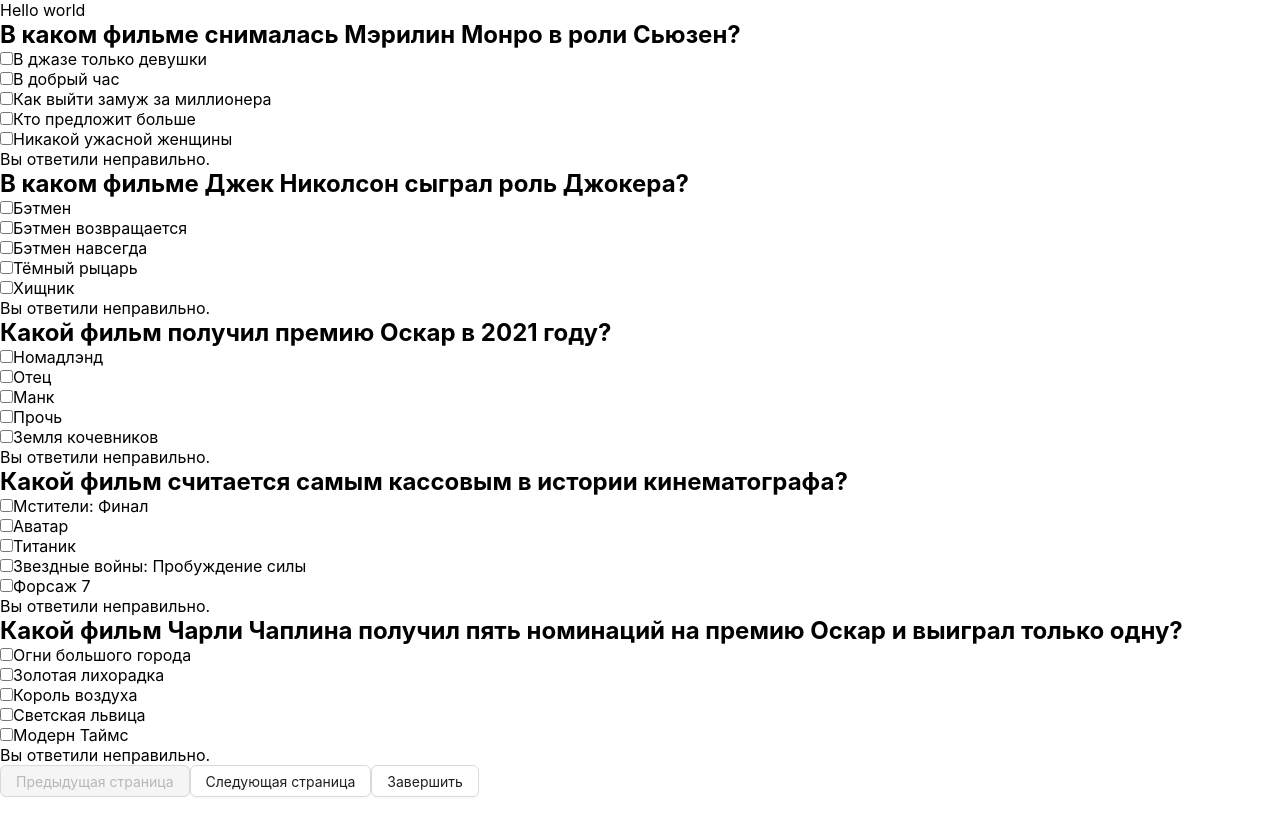
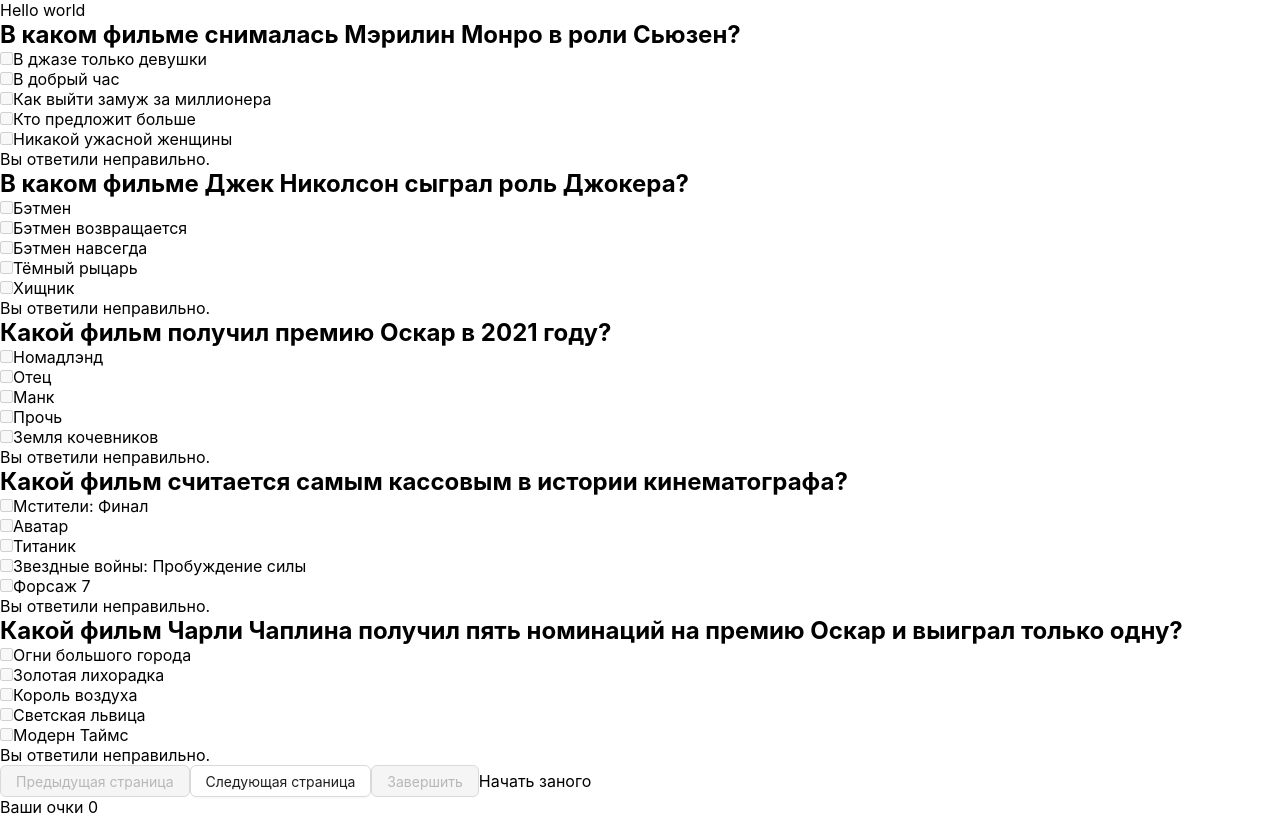
Before and after one commit to stassold/cinema-quiz, a React app: page / in a window 1280 px wide. Both pictures are taken after a click on the button "Завершить". Built offline with nearby package versions, Linux system fonts and the light colour scheme.

Commit message:
Add score

```diff
--- a/src/shared/ui/ButtonNavigation/ButtonNavigationComponent.tsx
+++ b/src/shared/ui/ButtonNavigation/ButtonNavigationComponent.tsx
@@ -8,6 +8,7 @@ interface ButtonNavigationProps {
     currentPage: number;
     countQuestions: number;
     isFinished: boolean;
+    score: number;
 }
 
 const ButtonNavigationComponent = ({
@@ -15,15 +16,18 @@ const ButtonNavigationComponent = ({
     handleNextPage,
     handleQuizSubmit,
     currentPage,
-    countQuestions
+    countQuestions,
+    isFinished,
+    score
 }: ButtonNavigationProps ) => {
 
     return(
         <div>
             <Button onClick={handlePreviousPage} disabled={currentPage === 0}>Предыдущая страница</Button>
             <Button onClick={handleNextPage} disabled={currentPage === Math.ceil(countQuestions / 5) - 1}> Следующая страница</Button>
-            <Button onClick={handleQuizSubmit}>Завершить</Button>
-
+            <Button onClick={handleQuizSubmit} disabled={isFinished}>Завершить</Button>
+            <a href={'/'}>Начать заного</a>
+            {isFinished && <div> Ваши очки {score}</div>}
         </div>
     )
 
--- a/src/shared/ui/question/QuestionComponent.tsx
+++ b/src/shared/ui/question/QuestionComponent.tsx
@@ -65,6 +65,7 @@ const QuestionComponent = ({
                                 value={index}
                                 checked={selectedAnswerIndex === index}
                                 onChange={handleCheckboxChange}
+                                disabled={isFinished}
                             />
                             {answer}
                         </label>
--- a/src/shared/ui/quiz/QuizComponent.tsx
+++ b/src/shared/ui/quiz/QuizComponent.tsx
@@ -51,6 +51,7 @@ const QuizComponent = () => {
                                            currentPage={currentPage}
                                            countQuestions={questions.length}
                                            isFinished={isFinished}
+                                           score={score}
                 />
             </div>
         </div>
```
